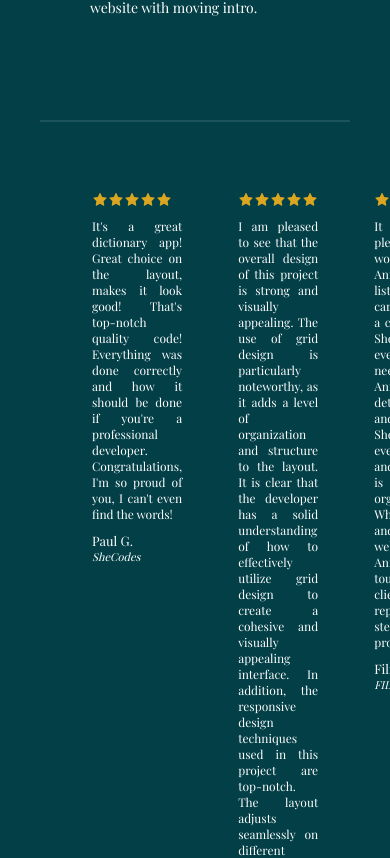
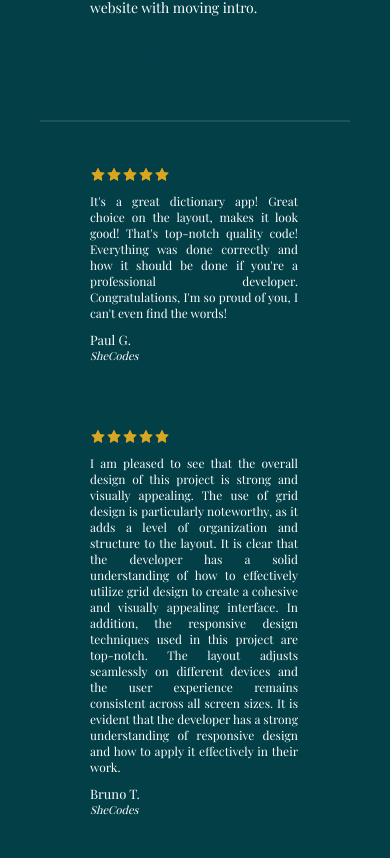
Before and after one commit to AnnaKuliga/anna-kuliga-portfolio-website, a React (Create React App) app: page / in a window 390 px wide. Shown: the part 5440-6298 px from the top of the page. Built offline with nearby package versions, Linux system fonts and the light colour scheme; a web font is replaced by a local one.

Commit message:
added media queries for the reviews component

```diff
--- a/src/components/Body/Reviews/Reviews.css
+++ b/src/components/Body/Reviews/Reviews.css
@@ -70,4 +70,16 @@
   cursor: pointer;
   color: var(--bgColor);
   transform: scale(1.1);
+}
+
+@media screen and (max-width: 800px) {
+  .Reviews {
+    padding-left: 30px;
+  }
+  .Reviews .review-card {
+    margin: 15px auto;
+    display: grid;
+    grid-template-columns: 1fr;
+    gap: 1rem;
+  }
 }/*# sourceMappingURL=Reviews.css.map */
--- a/src/components/Body/Reviews/Reviews.scss
+++ b/src/components/Body/Reviews/Reviews.scss
@@ -75,3 +75,15 @@
     }
   }
 }
+@media screen and (max-width: 800px) {
+  .Reviews {
+    padding-left: 30px;
+
+    .review-card {
+      margin: 15px auto;
+      display: grid;
+      grid-template-columns: 1fr;
+      gap: 1rem;
+    }
+  }
+}
```
Also changed, not shown: 1 other file (tests, documents, lock files or other folders).
